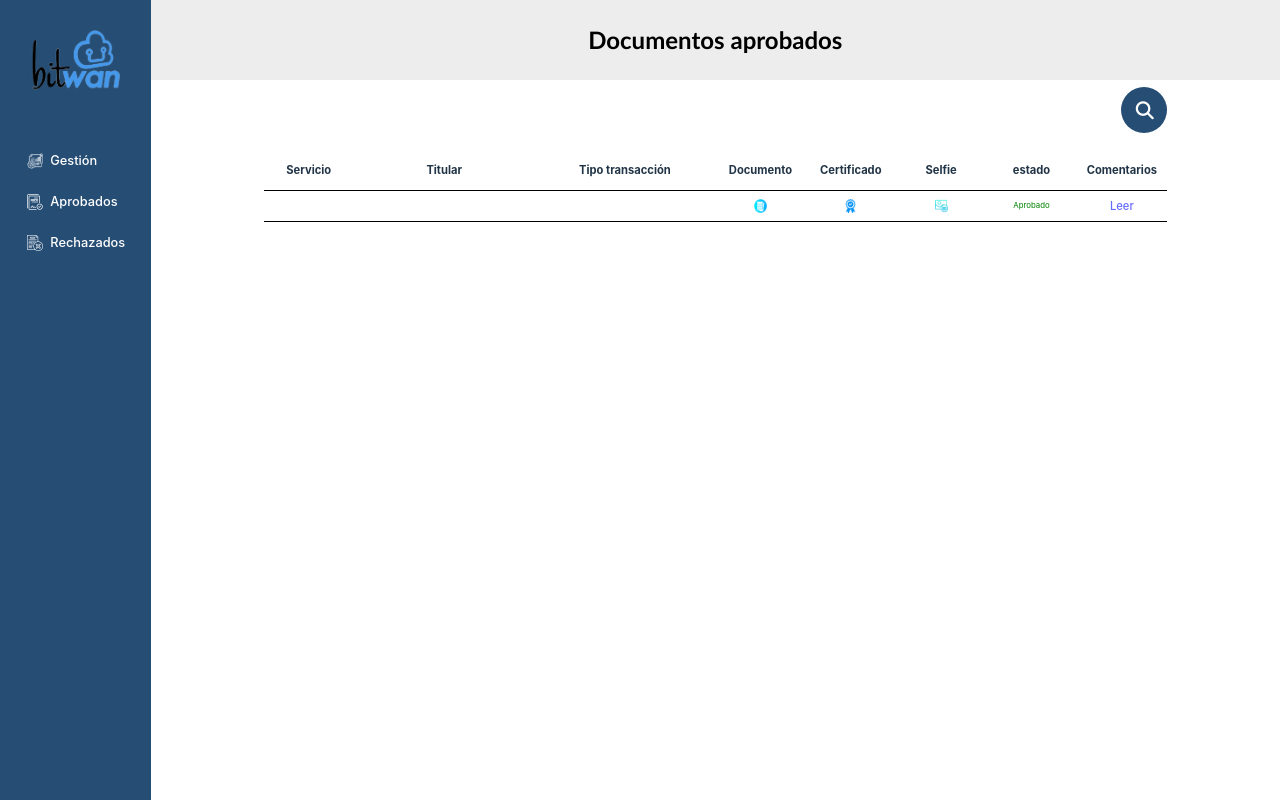
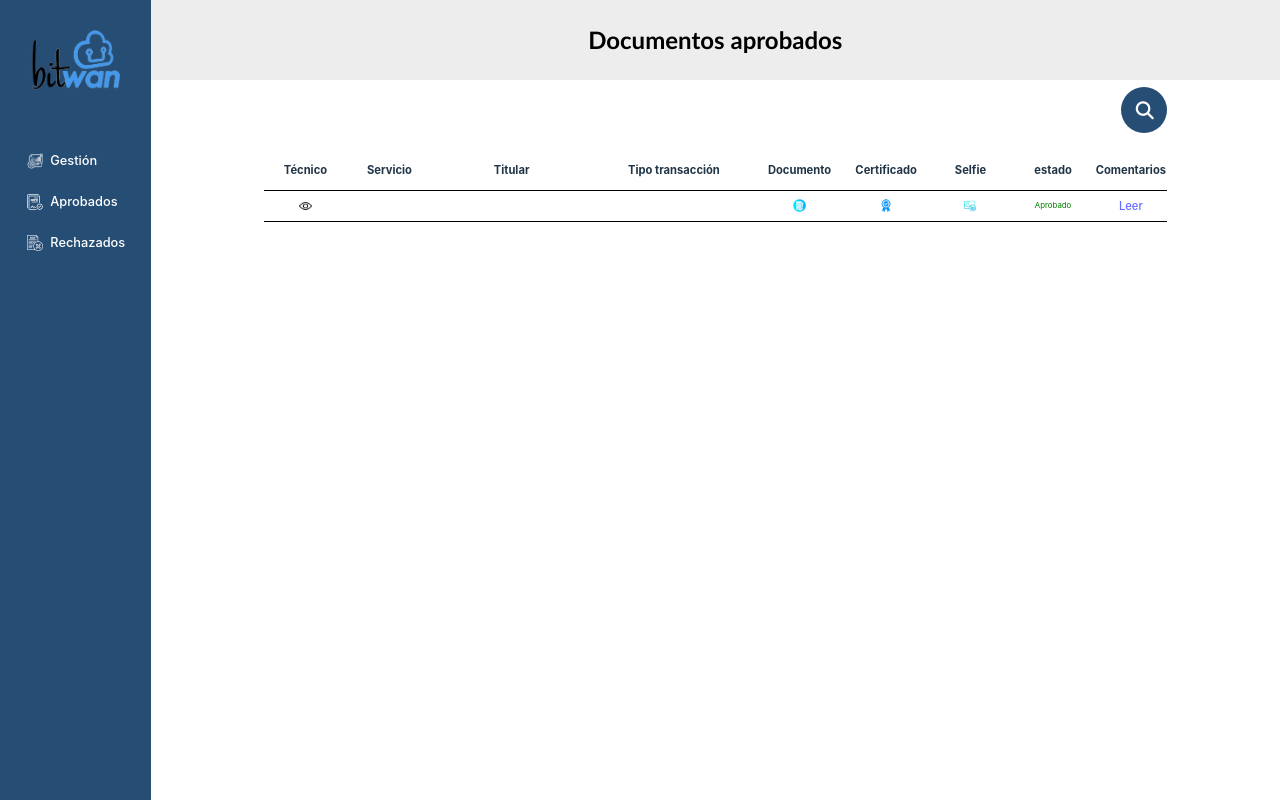
Before and after one commit to bitwansistemas/GESTION_DOCUMENTOS, a React (Vite) app: page /aprobados in a window 1280 px wide. Built offline with nearby package versions, Linux system fonts and the light colour scheme; no server answers.

Commit message:
Se agrega columna tecnico

```diff
--- a/src/components/aprobados.jsx
+++ b/src/components/aprobados.jsx
@@ -2,14 +2,17 @@ import { useDispatch, useSelector } from "react-redux";
 import "../styles/gestion.css";
 import contrato from "../assets/contratos.png";
 import certificado from "../assets/certificado.png";
+import ver from "../assets/ver.png";
 import selfie from "../assets/imagen.png";
 import { useEffect } from "react";
 import { getDocsAprobados } from "../redux/documentoSlice";
-import buscarContrato from '../assets/buscarContrato.png'
+import buscarContrato from "../assets/buscarContrato.png";
 import Swal from "sweetalert2";
 export const Aprobados = () => {
   const documents = useSelector((state) => state.documento.docsAprobados);
   const dispatch = useDispatch();
+  // const [idTecnico, setIdTecnico] = useState("");
+
   useEffect(() => {
     fetch("http://45.230.33.14:4001/firmas/api/aprobados")
       .then((response) => response.json())
@@ -17,31 +20,89 @@ export const Aprobados = () => {
       .catch((error) => console.log(error));
   }, []);
 
+  const verInfoTecnico = (idCuadrilla) => {
+    fetch("http://45.230.33.14:4001/firmas/api/getinfocuadrilla", {
+      method: "POST",
+      headers: {
+        "Content-Type": "application/json",
+      },
+      body: JSON.stringify({
+        idCuadrilla: idCuadrilla,
+      }),
+    })
+      .then((response) => response.json())
+      .then((data) => {
+        let nombre = JSON.stringify(
+          `${data.response[0].nombres} ${data.response[0].apellidos}`
+        );
+        let identificacion = JSON.stringify(
+          `${data.response[0].identificacion}`
+        );
+        nombre = nombre.replace('"', "");
+        nombre = nombre.replace('"', "");
+        nombre=nombre.toLowerCase()
+
+        let palabras = nombre.split(" ");
+
+        for (var i = 0; i < palabras.length; i++) {
+
+          palabras[i] =
+            palabras[i].charAt(0).toUpperCase() + palabras[i].slice(1);
+        }
+
+
+        var resultado = palabras.join(" ");
+
+         nombre = resultado;
+
+
+        identificacion = identificacion.replace('"', "");
+        identificacion = identificacion.replace('"', "");
+
+        Swal.fire({
+          icon: "info",
+          title: "TÉCNICO",
+          html: `<div style="display: flex; justify-content:center"><p style="text-align:left;width:80%"><span style="font-weight:bold">Nombre:</span> ${nombre}<br><span style="font-weight:bold">Identificación:</span> ${identificacion}</p></div>`,
+        });
+      })
+      .catch((error) => console.log(error));
+  };
+
   const mostrarComentario = (comentario) => {
     Swal.fire({
-      icon: 'info',
-      title: 'Comentario',
-      text: comentario?comentario:"No hay comentarios para este documento",
-
-    })
+      icon: "info",
+      title: "Comentario",
+      text: comentario ? comentario : "No hay comentarios para este documento",
+    });
   };
   return documents.length > 0 ? (
     <div className="globalContainerTable">
-    <form className="buscar" onSubmit={e => {
+      <form
+        className="buscar"
+        onSubmit={(e) => {
           e.preventDefault();
-      fetch(`http://45.230.33.14:4001/firmas/api/aprobados/${e.target.filtroServicio.value}`)
+          fetch(
+            `http://45.230.33.14:4001/firmas/api/aprobados/${e.target.filtroServicio.value}`
+          )
             .then((response) => response.json())
             .then((data) => dispatch(getDocsAprobados(data)))
             .catch((error) => console.log(error));
-    }} onChange={e=>{
-      if(e.target.value === ""){
+        }}
+        onChange={(e) => {
+          if (e.target.value === "") {
             fetch("http://45.230.33.14:4001/firmas/api/aprobados")
               .then((response) => response.json())
               .then((data) => dispatch(getDocsAprobados(data)))
               .catch((error) => console.log(error));
           }
-    }}>
-      <input type="number" placeholder="No Servicio" name="filtroServicio"required />
+        }}
+      >
+        <input
+          type="number"
+          placeholder="No Servicio"
+          name="filtroServicio"
+          required
+        />
 
         <button className="btn" type="submit">
           <i className="fas fa-search icon"></i>
@@ -50,6 +111,7 @@ export const Aprobados = () => {
 
       <table className="tablaDocumentos">
         <thead>
+          <th className="colServicio">Técnico</th>
           <th className="colServicio">Servicio</th>
           <th className="colTitular">Titular</th>
           <th className="colTipo">Tipo transacción</th>
@@ -62,11 +124,19 @@ export const Aprobados = () => {
         <tbody>
           {documents.map((documento) => (
             <tr>
+              <td className="colServicio">
+                <img
+                  className="iconos"
+                  src={ver}
+                  alt=""
+                  onClick={() => verInfoTecnico(documento.idCuadrilla)}
+                />
+              </td>
               <td className="colServicio">{documento.numeroservicio}</td>
-              <td className="colTitular">{documento.nombres} {documento.apellidos}</td>
-              <td className="colTipo">
-                {documento.nombre}
+              <td className="colTitular">
+                {documento.nombres} {documento.apellidos}
               </td>
+              <td className="colTipo">{documento.nombre}</td>
               <td>
                 <a target="_blank" href={documento.urlDocumento}>
                   <img className="iconos" src={contrato} alt="" />
@@ -86,10 +156,7 @@ export const Aprobados = () => {
                 <p className="labelAceptado">Aprobado</p>
               </td>
               <td>
-                <a
-
-                  onClick={() => mostrarComentario(documento.comentarios)}
-                >
+                <a onClick={() => mostrarComentario(documento.comentarios)}>
                   Leer
                 </a>
               </td>
@@ -100,21 +167,32 @@ export const Aprobados = () => {
     </div>
   ) : (
     <div className="globalContainerTable">
-      <form className="buscar" onSubmit={e => {
+      <form
+        className="buscar"
+        onSubmit={(e) => {
           e.preventDefault();
-      fetch(`http://45.230.33.14:4001/firmas/api/aprobados/${e.target.filtroServicio.value}`)
+          fetch(
+            `http://45.230.33.14:4001/firmas/api/aprobados/${e.target.filtroServicio.value}`
+          )
             .then((response) => response.json())
             .then((data) => dispatch(getDocsAprobados(data)))
             .catch((error) => console.log(error));
-    }} onChange={e=>{
-      if(e.target.value === ""){
+        }}
+        onChange={(e) => {
+          if (e.target.value === "") {
             fetch("http://45.230.33.14:4001/firmas/api/aprobados")
               .then((response) => response.json())
               .then((data) => dispatch(getDocsAprobados(data)))
               .catch((error) => console.log(error));
           }
-    }}>
-      <input type="number" placeholder="No Servicio" name="filtroServicio"required />
+        }}
+      >
+        <input
+          type="number"
+          placeholder="No Servicio"
+          name="filtroServicio"
+          required
+        />
 
         <button className="btn" type="submit">
           <i className="fas fa-search icon"></i>
--- a/src/components/gestion.jsx
+++ b/src/components/gestion.jsx
@@ -8,6 +8,7 @@ import { useEffect, useState } from "react";
 import { addDocument } from "../redux/documentoSlice";
 import { Suspense } from "react";
 import buscarContrato from "../assets/buscarContrato.png";
+import ver from "../assets/ver.png";
 import { useNavigate } from "react-router-dom";
 export const Gestion = () => {
   const documents = useSelector((state) => state.documento.documentos);
@@ -19,29 +20,54 @@ export const Gestion = () => {
     fetch("http://45.230.33.14:4001/firmas/api/pendientes")
       .then((response) => response.json())
       .then((data) =>{
-        setIdTecnico(data.idCuadrilla)
         dispatch(addDocument(data))
       } )
       .catch((error) => console.log(error));
   }, []);
 
-  // useEffect(() => {
-  //   fetch("http://45.230.33.14:4001/firmas/api/pendientes",{
-  //     method:"POST",
-  //     headers: {
-  //       'Content-Type': 'application/json'
-  //     },
-  //     body: JSON.stringify({
-  //       idCuadrilla:idTecnico
-  //     })
-  //   })
-  //     .then((response) => response.json())
-  //     .then((data) =>{
-  //       dispatch(addDocument(data))
-  //     } )
-  //     .catch((error) => console.log(error));
-  // }, [idTecnico]);
 
+
+  const verInfoTecnico = (idCuadrilla) => {
+    fetch("http://45.230.33.14:4001/firmas/api/getinfocuadrilla", {
+      method: "POST",
+      headers: {
+        "Content-Type": "application/json",
+      },
+      body: JSON.stringify({
+        idCuadrilla: idCuadrilla,
+      }),
+    })
+      .then((response) => response.json())
+      .then((data) => {
+        let nombre = JSON.stringify(`${data.response[0].nombres} ${data.response[0].apellidos}`)
+        let identificacion = JSON.stringify(`${data.response[0].identificacion}`)
+        nombre = nombre.replace('"', '')
+        nombre = nombre.replace('"', '')
+        nombre=nombre.toLowerCase()
+
+        let palabras = nombre.split(" ");
+
+        for (var i = 0; i < palabras.length; i++) {
+
+          palabras[i] =
+            palabras[i].charAt(0).toUpperCase() + palabras[i].slice(1);
+        }
+
+
+        var resultado = palabras.join(" ");
+
+         nombre = resultado;
+        identificacion = identificacion.replace('"', '')
+        identificacion = identificacion.replace('"', '')
+
+        Swal.fire({
+          icon: "info",
+          title: "TÉCNICO",
+          html:`<div style="display: flex; justify-content:center"><p style="text-align:left;width:80%"><span style="font-weight:bold">Nombre:</span> ${nombre}<br><span style="font-weight:bold">Identificación:</span> ${identificacion}</p></div>`
+        });
+      })
+      .catch((error) => console.log(error));
+  };
 
 
   const aprobarDocumento = (id) => {
@@ -150,6 +176,7 @@ export const Gestion = () => {
       <div className="globalContainerTable">
         <table className="tablaDocumentos">
           <thead>
+            <th className="colServicio">Tecnico</th>
             <th className="colServicio">Servicio</th>
             <th className="colTitular">Titular</th>
             <th className="colTipo">Tipo transacción</th>
@@ -161,6 +188,14 @@ export const Gestion = () => {
           <tbody>
             {documents.map((documento) => (
               <tr>
+                 <td className="colServicio">
+                <img
+                  className="iconos"
+                  src={ver}
+                  alt=""
+                  onClick={() => verInfoTecnico(documento.idCuadrilla)}
+                />
+              </td>
                 <td className="colServicio">{documento.numeroservicio}</td>
                 <td className="colTitular">
                   {documento.nombres} {documento.apellidos}
--- a/src/components/rechazados.jsx
+++ b/src/components/rechazados.jsx
@@ -3,6 +3,7 @@ import "../styles/gestion.css";
 import contrato from "../assets/contratos.png";
 import certificado from "../assets/certificado.png";
 import selfie from "../assets/imagen.png";
+import ver from "../assets/ver.png";
 import { useEffect } from "react";
 import { getDocsRechazados } from "../redux/documentoSlice";
 import Swal from "sweetalert2";
@@ -18,6 +19,48 @@ export const Rechazados = () => {
       .catch((error) => console.log(error));
   }, []);
 
+  const verInfoTecnico = (idCuadrilla) => {
+    fetch("http://45.230.33.14:4001/firmas/api/getinfocuadrilla", {
+      method: "POST",
+      headers: {
+        "Content-Type": "application/json",
+      },
+      body: JSON.stringify({
+        idCuadrilla: idCuadrilla,
+      }),
+    })
+      .then((response) => response.json())
+      .then((data) => {
+        let nombre = JSON.stringify(`${data.response[0].nombres} ${data.response[0].apellidos}`)
+        let identificacion = JSON.stringify(`${data.response[0].identificacion}`)
+        nombre = nombre.replace('"', '')
+        nombre = nombre.replace('"', '')
+        nombre=nombre.toLowerCase()
+
+        let palabras = nombre.split(" ");
+
+        for (var i = 0; i < palabras.length; i++) {
+
+          palabras[i] =
+            palabras[i].charAt(0).toUpperCase() + palabras[i].slice(1);
+        }
+
+
+        var resultado = palabras.join(" ");
+
+         nombre = resultado;
+        identificacion = identificacion.replace('"', '')
+        identificacion = identificacion.replace('"', '')
+
+        Swal.fire({
+          icon: "info",
+          title: "TÉCNICO",
+          html:`<div style="display: flex; justify-content:center"><p style="text-align:left;width:80%"><span style="font-weight:bold">Nombre:</span> ${nombre}<br><span style="font-weight:bold">Identificación:</span> ${identificacion}</p></div>`
+        });
+      })
+      .catch((error) => console.log(error));
+  };
+
   const mostrarComentario = (comentario) => {
     Swal.fire({
       icon: 'info',
@@ -30,6 +73,7 @@ export const Rechazados = () => {
     <div className="globalContainerTable">
       <table className="tablaDocumentos">
         <thead>
+        <th className="colServicio">Técnico</th>
           <th className="colServicio">Servicio</th>
           <th className="colTitular">Titular</th>
           <th className="colTipo">Tipo transacción</th>
@@ -42,6 +86,14 @@ export const Rechazados = () => {
         <tbody>
           {documents.map((documento) => (
             <tr>
+               <td className="colServicio">
+                <img
+                  className="iconos"
+                  src={ver}
+                  alt=""
+                  onClick={() => verInfoTecnico(documento.idCuadrilla)}
+                />
+              </td>
               <td className="colServicio">{documento.numeroservicio}</td>
               <td className="colTitular">{documento.nombres} {documento.apellidos}</td>
               <td className="colTipo">
--- a/src/styles/gestion.css
+++ b/src/styles/gestion.css
@@ -14,6 +14,7 @@
 .iconos{
     width: 15%;
     margin-top: 5%;
+    cursor: pointer;
 }
 
 td, th{
```
Also changed, not shown: src/assets/ver.png (added), 6 other files (tests, documents, lock files or other folders). Lines whose indentation alone changed are shown as unchanged.
